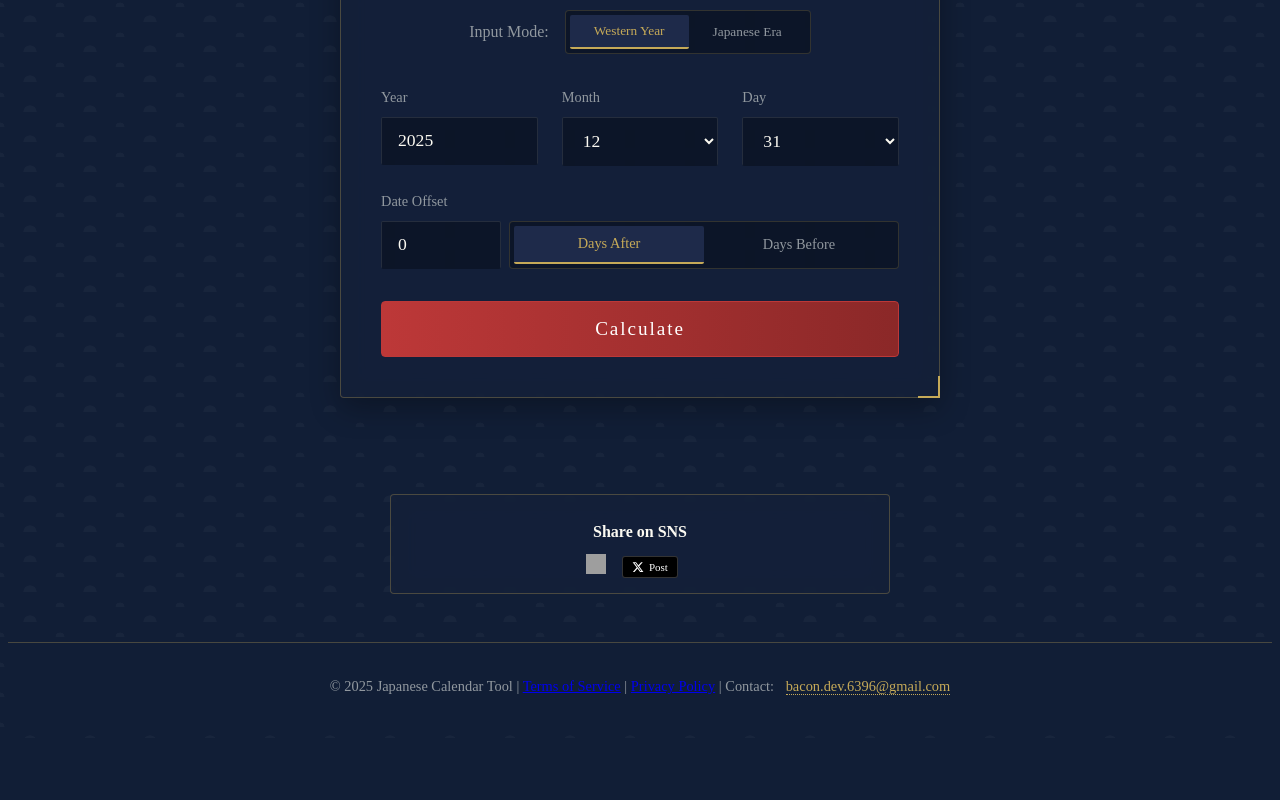
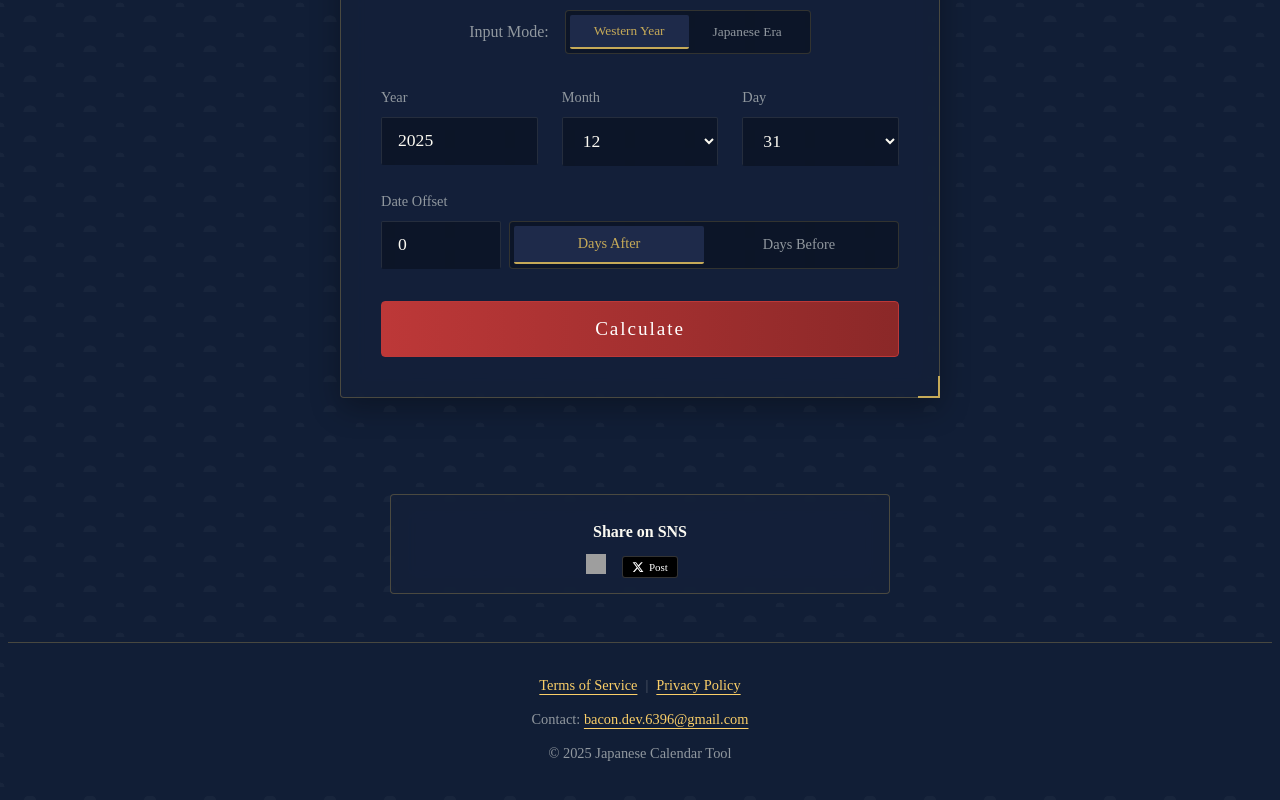
Before and after one commit to ken-mro/japanese-calendar-tool, a Next.js app: page / in a window 1280 px wide. Shown: the part 308-1108 px from the top of the page. Before the commit the page ends 1046 px from the top, so only its background shows below. Built offline with nearby package versions, Linux system fonts and the light colour scheme; grey boxes are pictures that could not be loaded.

Commit message:
feat: enhance UI styles and localization for footer and links

```diff
--- a/src/app/globals.css
+++ b/src/app/globals.css
@@ -101,6 +101,29 @@ body {
   -webkit-background-clip: text;
   -webkit-text-fill-color: transparent;
   letter-spacing: 0.05em;
+}
+
+.back-link {
+  display: inline-flex;
+  align-items: center;
+  gap: 0.5rem;
+  color: #fbcf68; /* Link Gold */
+  text-decoration: none;
+  font-weight: 500;
+  font-size: 1rem;
+  padding: 0.5rem 1rem;
+  border: 1px solid rgba(251, 207, 104, 0.3);
+  border-radius: 4px;
+  background: rgba(0, 0, 0, 0.2);
+  transition: all 0.3s ease;
+}
+
+.back-link:hover {
+  background: rgba(251, 207, 104, 0.15);
+  border-color: #fbcf68;
+  color: #ffffff;
+  transform: translateX(-2px);
+  box-shadow: 0 0 10px rgba(198, 170, 88, 0.2);
 }
 
 /* Language Switcher */
@@ -428,29 +451,56 @@ body {
 
 /* Footer */
 .footer {
-  padding: 2rem;
+  padding: 2rem 1rem;
   text-align: center;
   color: var(--text-secondary);
   font-size: 0.9rem;
   border-top: 1px solid var(--card-border);
   background: rgba(17, 30, 54, 0.95);
+  display: flex;
+  flex-direction: column;
+  gap: 0.75rem;
+  align-items: center;
 }
 
 .footer p {
   margin: 0;
+  line-height: 1.5;
+}
+
+.footer-separator {
+  margin: 0 0.5rem;
+  color: var(--text-secondary);
+  opacity: 0.5;
+}
+
+/* Accessible Link Styles */
+.footer-link,
+.contact-link,
+.content-link {
+  color: #fbcf68; /* Brighter Kogane for better contrast against dark bg */
+  text-decoration: underline;
+  text-decoration-thickness: 1px;
+  text-underline-offset: 4px;
+  transition: all 0.3s ease;
+}
+
+.footer-link:visited,
+.contact-link:visited,
+.content-link:visited {
+  color: #dfb550; /* Slightly darker gold for visited state */
+}
+
+.footer-link:hover,
+.contact-link:hover,
+.content-link:hover {
+  color: #ffffff;
+  text-decoration-thickness: 2px;
+  background-color: rgba(251, 207, 104, 0.1); /* Subtle highlight on hover */
 }
 
 .contact-link {
-  color: var(--color-kogane);
-  text-decoration: none;
-  border-bottom: 1px dotted var(--color-kogane);
-  transition: all 0.3s ease;
   margin-left: 0.5rem;
-}
-
-.contact-link:hover {
-  color: var(--color-gofun);
-  border-bottom-style: solid;
 }
 
 /* Animations */
--- a/src/app/page.tsx
+++ b/src/app/page.tsx
@@ -1,7 +1,13 @@
 "use client";
 
 import { useState, useRef, useEffect } from "react";
-import { Header, DateInput, ResultDisplay, ShareButtons } from "@/components";
+import {
+  Header,
+  DateInput,
+  ResultDisplay,
+  ShareButtons,
+  ProtectedEmail,
+} from "@/components";
 import { useI18n } from "@/lib/i18n/config";
 
 export default function Home() {
@@ -48,28 +54,20 @@ export default function Home() {
         <ShareButtons />
       </main>
       <footer className="footer">
-        <p>
-          © {new Date().getFullYear()} Japanese Calendar Tool |{" "}
+        <p className="footer-links">
           <a href="/terms" className="footer-link">
             {t("common.terms")}
-          </a>{" "}
-          |{" "}
+          </a>
+          <span className="footer-separator">|</span>
           <a href="/privacy" className="footer-link">
             {t("common.privacy")}
-          </a>{" "}
-          | Contact:{" "}
-          <a
-            href="#"
-            className="contact-link"
-            onClick={(e) => {
-              e.preventDefault();
-              const email = `mailto:${"bacon.dev.6396"}@${"gmail.com"}`;
-              const subject = "?subject=Japanese Calendar Tool - Inquiry";
-              window.location.href = email + subject;
-            }}
-          >
-            bacon.dev.6396@gmail.com
           </a>
+        </p>
+        <p className="footer-contact">
+          {t("common.contact")}: <ProtectedEmail />
+        </p>
+        <p className="footer-copyright">
+          © {new Date().getFullYear()} Japanese Calendar Tool
         </p>
       </footer>
     </div>
--- a/src/app/terms/page.tsx
+++ b/src/app/terms/page.tsx
@@ -133,7 +133,7 @@ export default function TermsPage() {
                   href="https://ja.wikipedia.org/wiki/%E7%AB%8B%E6%98%A5"
                   target="_blank"
                   rel="noopener noreferrer"
-                  style={{ textDecoration: "underline" }}
+                  className="content-link"
                 >
                   立春
                 </a>
@@ -291,7 +291,7 @@ export default function TermsPage() {
                   href="https://ja.wikipedia.org/wiki/%E7%AB%8B%E6%98%A5"
                   target="_blank"
                   rel="noopener noreferrer"
-                  style={{ textDecoration: "underline" }}
+                  className="content-link"
                 >
                   Risshun
                 </a>
--- /dev/null
+++ b/src/components/ProtectedEmail.tsx
@@ -0,0 +1,26 @@
+"use client";
+
+import { useState, useEffect } from "react";
+
+export const ProtectedEmail = ({ className }: { className?: string }) => {
+  const [email, setEmail] = useState("");
+
+  useEffect(() => {
+    // Reconstruct email client-side to prevent scraping
+    const user = "bacon.dev.6396";
+    const domain = "gmail.com";
+    // Use setTimeout to avoid synchronous state update warning
+    const timer = setTimeout(() => {
+      setEmail(`${user}@${domain}`);
+    }, 0);
+    return () => clearTimeout(timer);
+  }, []);
+
+  if (!email) return <span>...</span>;
+
+  return (
+    <a href={`mailto:${email}`} className={`content-link ${className || ""}`}>
+      {email}
+    </a>
+  );
+};
--- a/src/components/index.ts
+++ b/src/components/index.ts
@@ -3,3 +3,4 @@ export { ResultDisplay } from './ResultDisplay';
 export { LanguageSwitcher } from './LanguageSwitcher';
 export { Header } from './Header';
 export { ShareButtons } from './ShareButtons';
+export { ProtectedEmail } from './ProtectedEmail';
--- a/src/lib/i18n/en.json
+++ b/src/lib/i18n/en.json
@@ -10,7 +10,8 @@
     "shareNetwork": "Share on SNS",
     "post": "Post",
     "terms": "Terms of Service",
-    "privacy": "Privacy Policy"
+    "privacy": "Privacy Policy",
+    "contact": "Contact"
   },
   "input": {
     "title": "Enter Date",
--- a/src/lib/i18n/ja.json
+++ b/src/lib/i18n/ja.json
@@ -10,7 +10,8 @@
     "shareNetwork": "SNSで共有",
     "post": "ポスト",
     "terms": "利用規約",
-    "privacy": "プライバシーポリシー"
+    "privacy": "プライバシーポリシー",
+    "contact": "お問い合わせ"
   },
   "input": {
     "title": "年月日を入力",
```
Also changed, not shown: src/app/privacy/page.tsx (+11 -4 lines).
